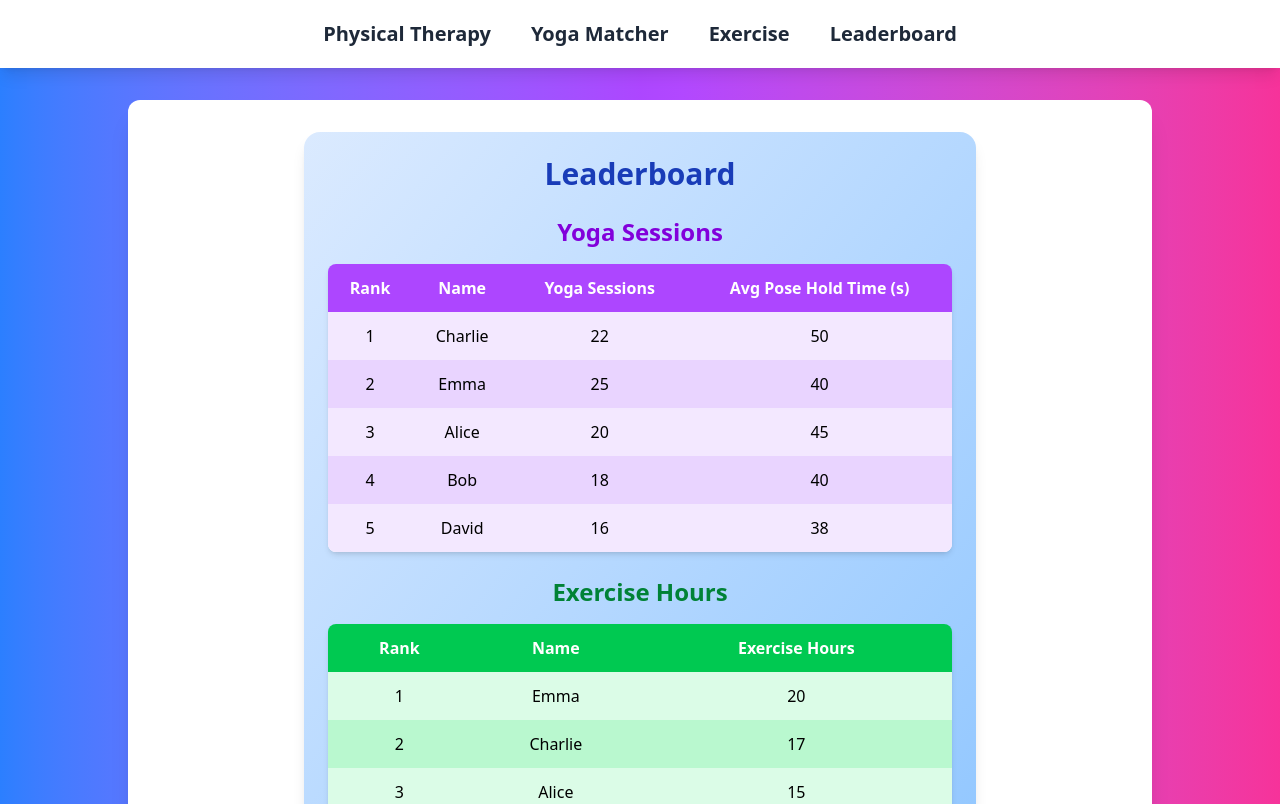
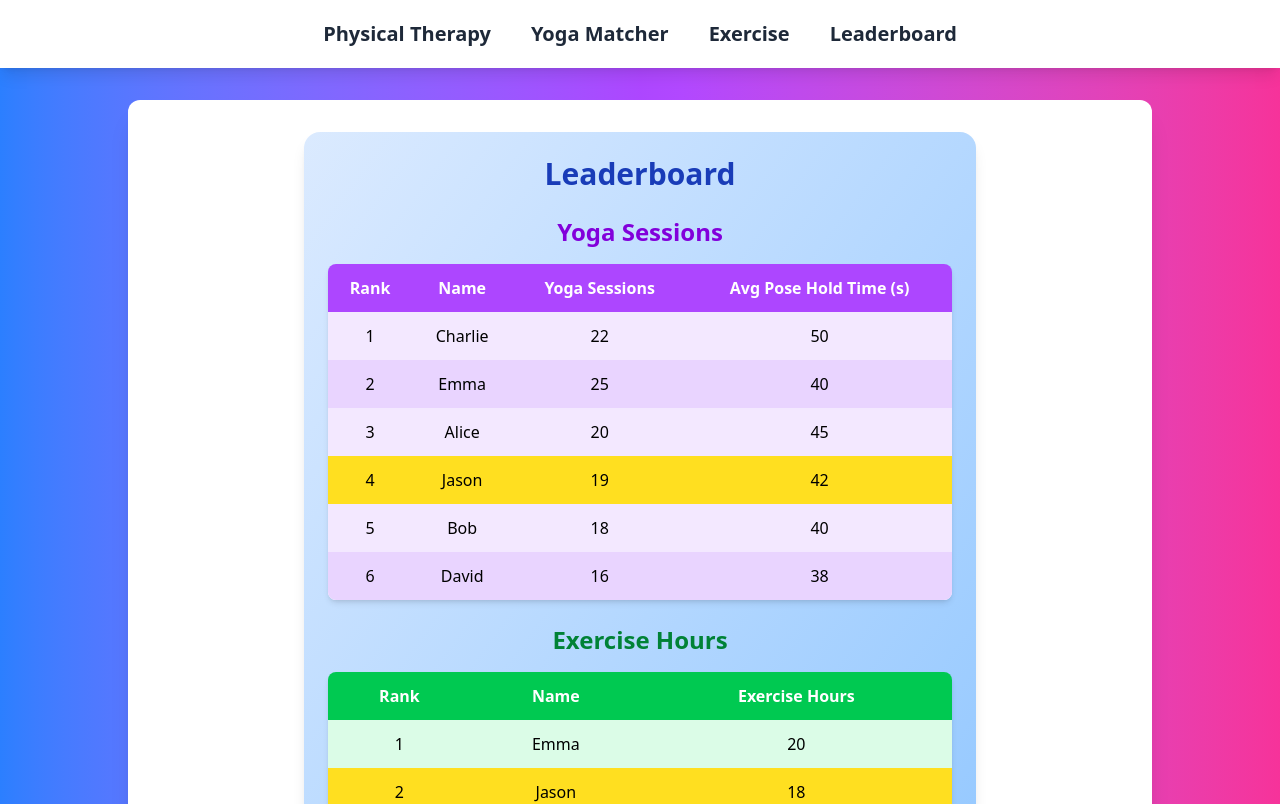
Before and after one commit to rohan-nambiar/HenHacks2025, a React (Vite) app in the folder frontend/: page /leaderboard in a window 1280 px wide. Shown: the top 804 px of the page. Built offline with nearby package versions, Linux system fonts and the light colour scheme.

Commit message:
Added to leaderboard and edited send result message

```diff
--- a/frontend/src/ExerciseTracker.tsx
+++ b/frontend/src/ExerciseTracker.tsx
@@ -40,7 +40,7 @@ const ExerciseTracker: React.FC = () => {
       )}
       <div className="flex justify-between items-center mb-6">
         <h1 className="text-3xl font-bold text-gray-800">AI Workout Coach</h1>
-        <button className="bg-blue-500 text-white px-4 py-2 rounded shadow hover:bg-blue-600 focus:outline-none focus:ring-2 focus:ring-blue-300" onClick={() => alert("Results sent!")}>
+        <button className="bg-blue-500 text-white px-4 py-2 rounded shadow hover:bg-blue-600 focus:outline-none focus:ring-2 focus:ring-blue-300" onClick={() => alert("Results emailed to recipients successfully!")}>
           Send Results
         </button>
       </div>
--- a/frontend/src/Leaderboard.tsx
+++ b/frontend/src/Leaderboard.tsx
@@ -14,6 +14,7 @@ const leaderboardData: UserStats[] = [
   { id: 3, name: "Charlie", yogaSessions: 22, exerciseHours: 17, avgPoseHoldTime: 50 },
   { id: 4, name: "David", yogaSessions: 16, exerciseHours: 10, avgPoseHoldTime: 38 },
   { id: 5, name: "Emma", yogaSessions: 25, exerciseHours: 20, avgPoseHoldTime: 40 },
+  { id: 6, name: "Jason", yogaSessions: 19, exerciseHours: 18, avgPoseHoldTime: 42 } // Your entry
 ];
 
 const Leaderboard: React.FC = () => {
@@ -36,7 +37,7 @@ const Leaderboard: React.FC = () => {
           {leaderboardData
             .sort((a, b) => (b.yogaSessions * 0.7 + b.avgPoseHoldTime * 0.3) - (a.yogaSessions * 0.7 + a.avgPoseHoldTime * 0.3))
             .map((user, index) => (
-              <tr key={user.id} className={index % 2 === 0 ? "bg-purple-100" : "bg-purple-200"}>
+              <tr key={user.id} className={user.name === "Jason" ? "bg-yellow-300" : index % 2 === 0 ? "bg-purple-100" : "bg-purple-200"}>
                 <td className="p-3 text-center font-medium">{index + 1}</td>
                 <td className="p-3 text-center">{user.name}</td>
                 <td className="p-3 text-center">{user.yogaSessions}</td>
@@ -60,7 +61,7 @@ const Leaderboard: React.FC = () => {
           {leaderboardData
             .sort((a, b) => b.exerciseHours - a.exerciseHours)
             .map((user, index) => (
-              <tr key={user.id} className={index % 2 === 0 ? "bg-green-100" : "bg-green-200"}>
+              <tr key={user.id} className={user.name === "Jason" ? "bg-yellow-300" : index % 2 === 0 ? "bg-green-100" : "bg-green-200"}>
                 <td className="p-3 text-center font-medium">{index + 1}</td>
                 <td className="p-3 text-center">{user.name}</td>
                 <td className="p-3 text-center">{user.exerciseHours}</td>
--- a/frontend/src/PhysicalTherapy.tsx
+++ b/frontend/src/PhysicalTherapy.tsx
@@ -42,7 +42,7 @@ const PhysicalTherapy: React.FC = () => {
 
       <div className="flex justify-between items-center mb-6">
         <h1 className="text-3xl font-bold text-gray-800">Physical Therapy Tracker</h1>
-        <button className="bg-blue-500 text-white px-4 py-2 rounded shadow hover:bg-blue-600 focus:outline-none focus:ring-2 focus:ring-blue-300" onClick={() => alert("Results sent!")}>
+        <button className="bg-blue-500 text-white px-4 py-2 rounded shadow hover:bg-blue-600 focus:outline-none focus:ring-2 focus:ring-blue-300" onClick={() => alert("Results emailed to recipients successfully!")}>
           Send Results
         </button>
       </div>
--- a/frontend/src/exercises/YogaPoseMatcher.tsx
+++ b/frontend/src/exercises/YogaPoseMatcher.tsx
@@ -276,7 +276,7 @@ const YogaPoseMatcher: React.FC = () => {
     <div className="max-w-3xl mx-auto bg-white rounded-xl shadow-md p-8 my-8">
       <div className="flex justify-between items-center mb-6">
         <h1 className="text-3xl font-bold text-gray-800">Yoga Pose Matcher</h1>
-        <button className="bg-blue-500 text-white px-4 py-2 rounded shadow hover:bg-blue-600 focus:outline-none focus:ring-2 focus:ring-blue-300" onClick={() => alert("Results sent!")}>
+        <button className="bg-blue-500 text-white px-4 py-2 rounded shadow hover:bg-blue-600 focus:outline-none focus:ring-2 focus:ring-blue-300" onClick={() => alert("Results emailed to recipients successfully!")}>
           Send Results
         </button>
       </div>
```
